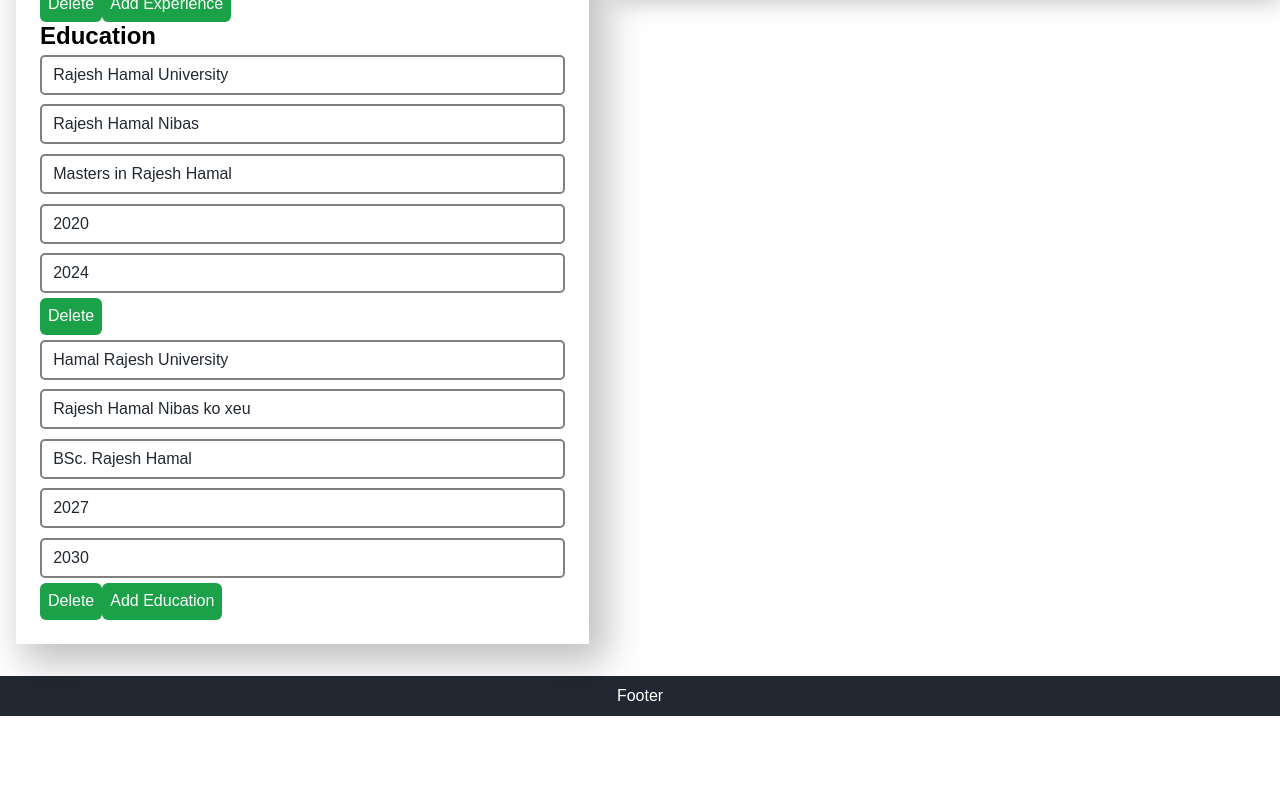
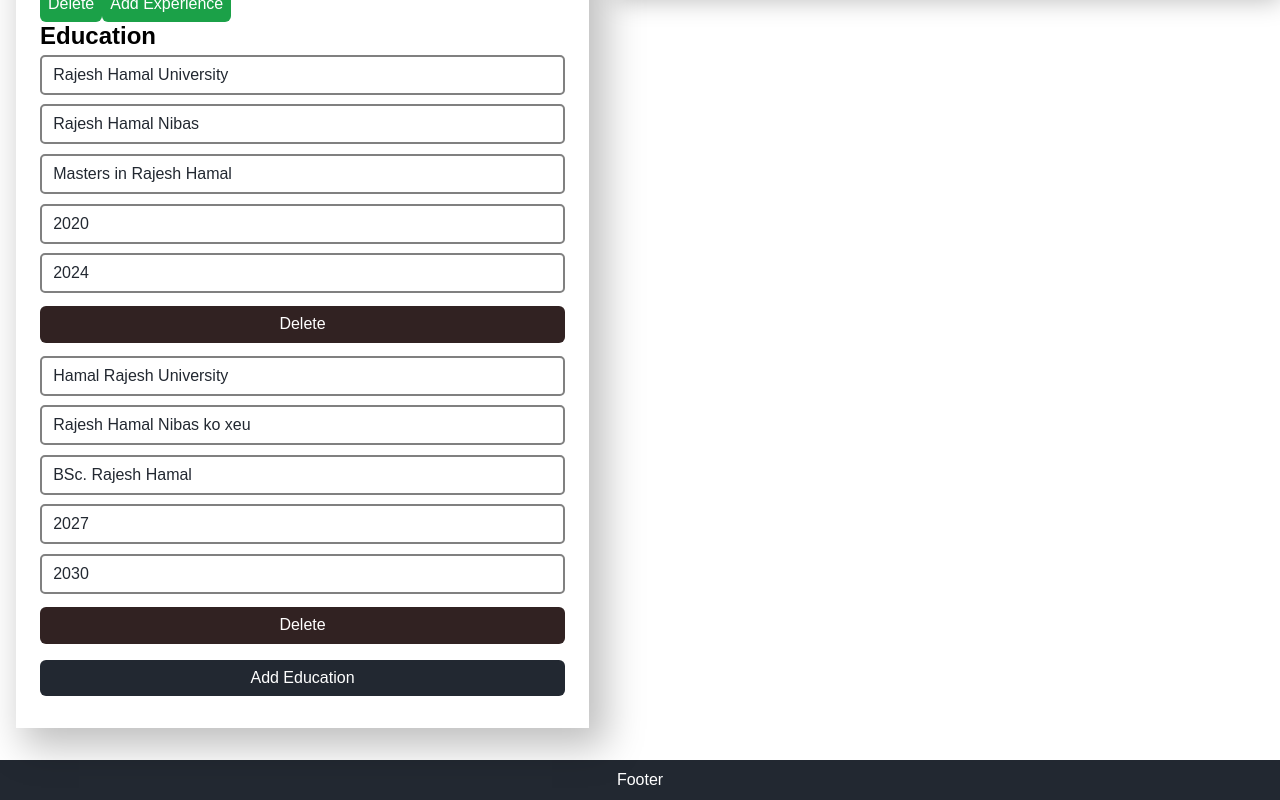
Before and after one commit to abh1sh3kk/cv-maker, a React (Create React App) app: page / in a window 1280 px wide. Shown: the part 1021-1821 px from the top of the page. Before the commit the page ends 1737 px from the top, so only its background shows below. Built offline with nearby package versions, Linux system fonts and the light colour scheme.

Commit message:
Fixed issues on education section

```diff
--- a/src/Components/EdBundle.js
+++ b/src/Components/EdBundle.js
@@ -11,7 +11,7 @@ function EdBundle({degree, handleChange}) {
 		<input type="text" onChange={handleChange} className="educationInput" placeholder="From" value={from} name="from"/>
 		<input type="text" onChange={handleChange} className="educationInput" placeholder="To" value={to} name="to"/>
 	</div>
-	<button>Delete</button>
+	<button className='remove-btn'>Delete</button>
 	</>
   )
 }
--- a/src/Components/Education.js
+++ b/src/Components/Education.js
@@ -16,7 +16,7 @@ function Education({ cvData, handleChange }) {
             />
           );
         })}
-        <button>Add Education</button>
+        <button class="add-btn add-education-btn">Add Education</button>
       </div>
     </>
   );
```
